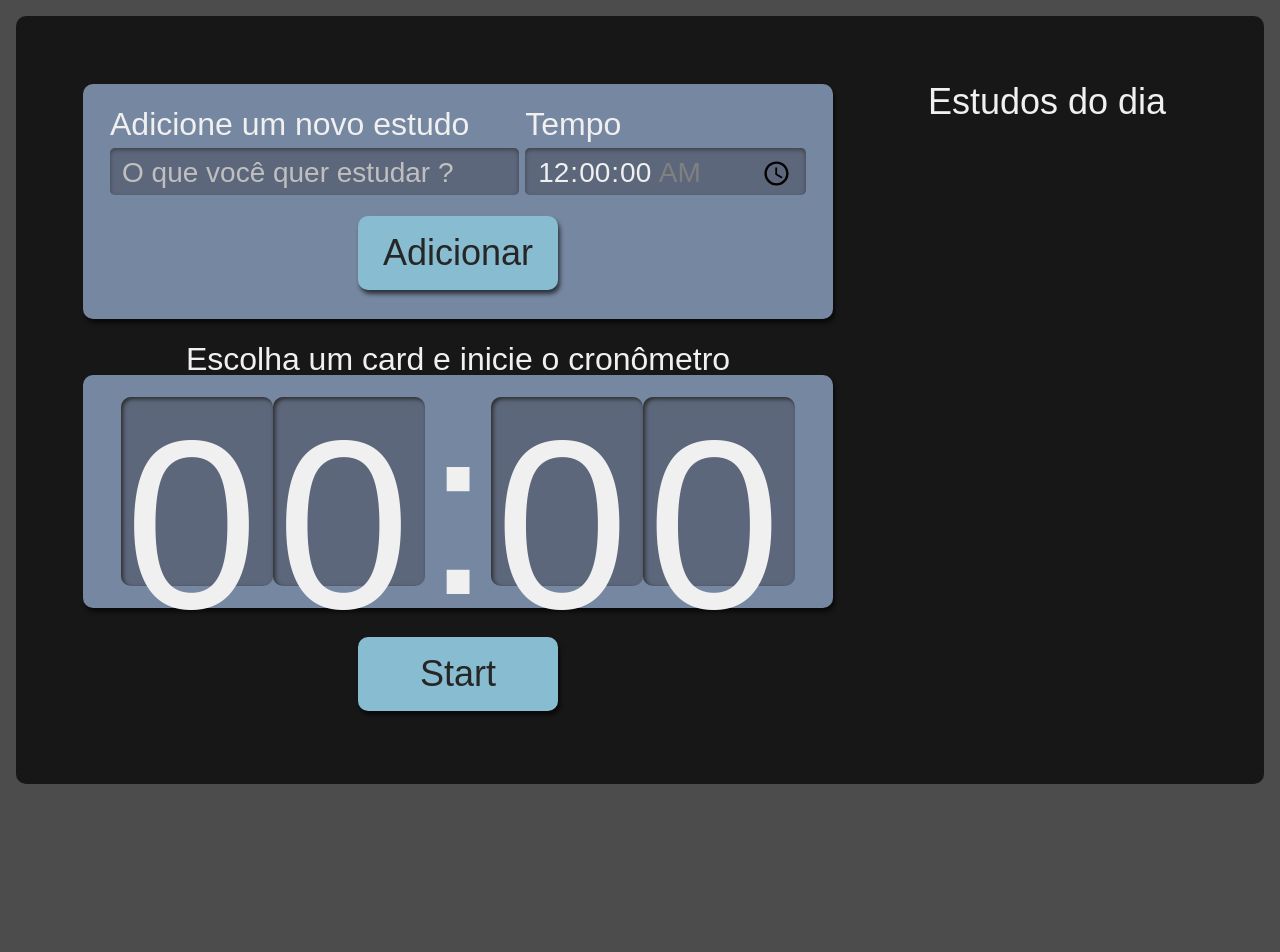
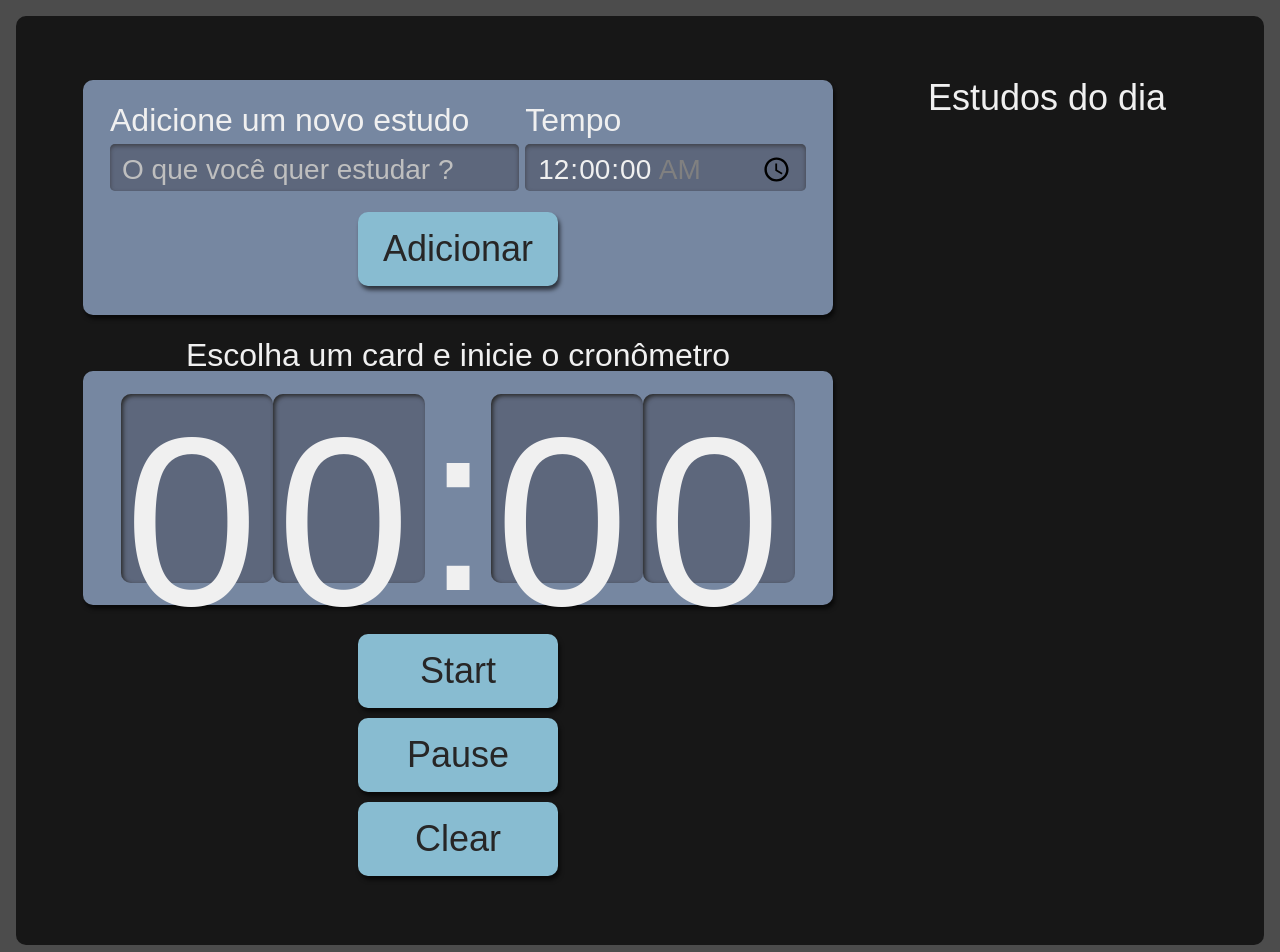
Before and after one commit to maria-baeta/ts-studies, a React (Create React App) app: page / in a window 1280 px wide. Shown: the top 952 px of the page. Before the commit the page ends 800 px from the top, so only its background shows below. Built offline with nearby package versions, Linux system fonts and the light colour scheme.

Commit message:
feat: Implementação de botões de Pause e Clear

```diff
--- a/src/components/Stopwatch/index.tsx
+++ b/src/components/Stopwatch/index.tsx
@@ -36,6 +36,8 @@ const Stopwatch = ({ selected, finishedTask }: PROPS_STOPWATCH) => {
         <Clock time={time} />
       </div>
       <Button onClick={() => timeRule(time)} text="Start" />
+      <Button onClick={() => console.log("Pause")} text="Pause" />
+      <Button onClick={() => console.log("Clear")} text="Clear" />
     </div>
   );
 };
```
